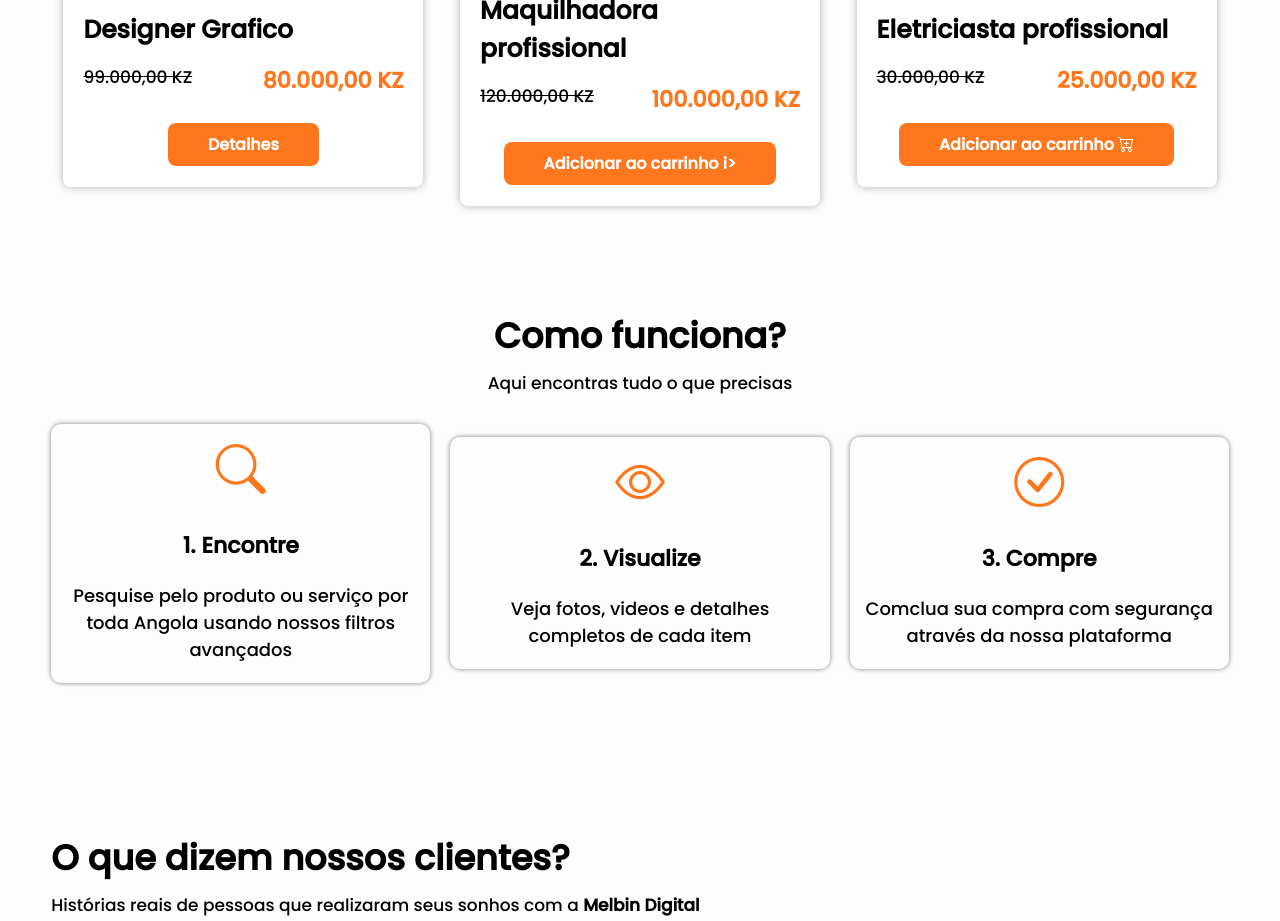
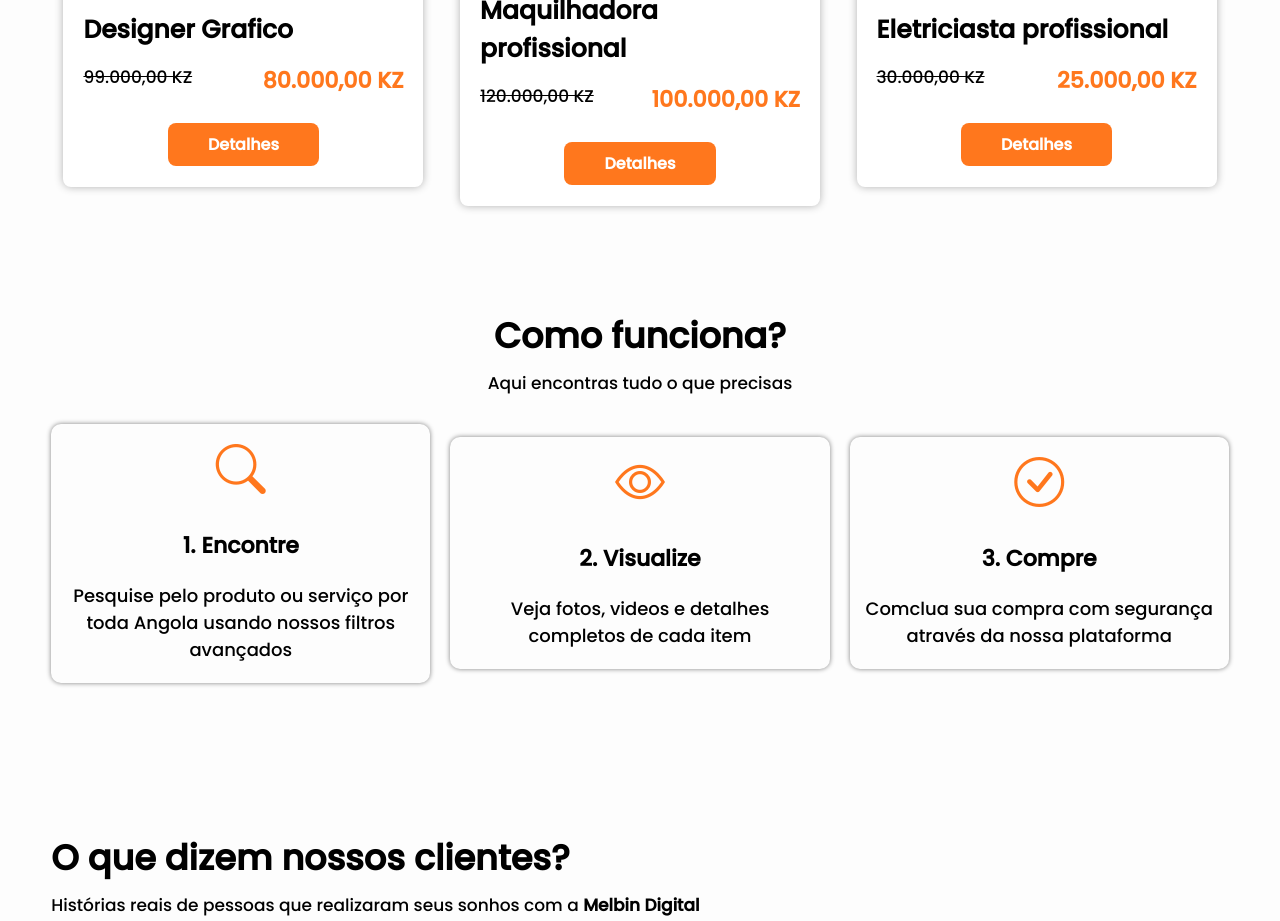
Before and after one commit to miguelucuepandi/Melp-Digital, a plain HTML site: page index.html in a window 1280 px wide. Shown: the part 1966-2887 px from the top of the page. Drawn offline with Linux system fonts and the light colour scheme.

Commit message:
update index.html

```diff
--- a/index.html
+++ b/index.html
@@ -146,7 +146,7 @@
                     <p class="preco"><span> <del>120.000,00 KZ</del> </span><strong>100.000,00 KZ</strong></p>
                 </div>
                 <div class="botoes">
-                    <a href="#">Adicionar ao carrinho i></a>
+                    <a href="#">Detalhes</a>
                 </div>
             </div>
             <div class="card">
@@ -160,7 +160,7 @@
                     <p class="preco"><span> <del>30.000,00 KZ</del> </span><strong>25.000,00 KZ</strong></p>
                 </div>
                 <div class="botoes">
-                    <a href="#">Adicionar ao carrinho <i class="bi-cart-plus"></i></a>
+                    <a href="#">Detalhes</a>
                 </div>
             </div>
         </div>
```
